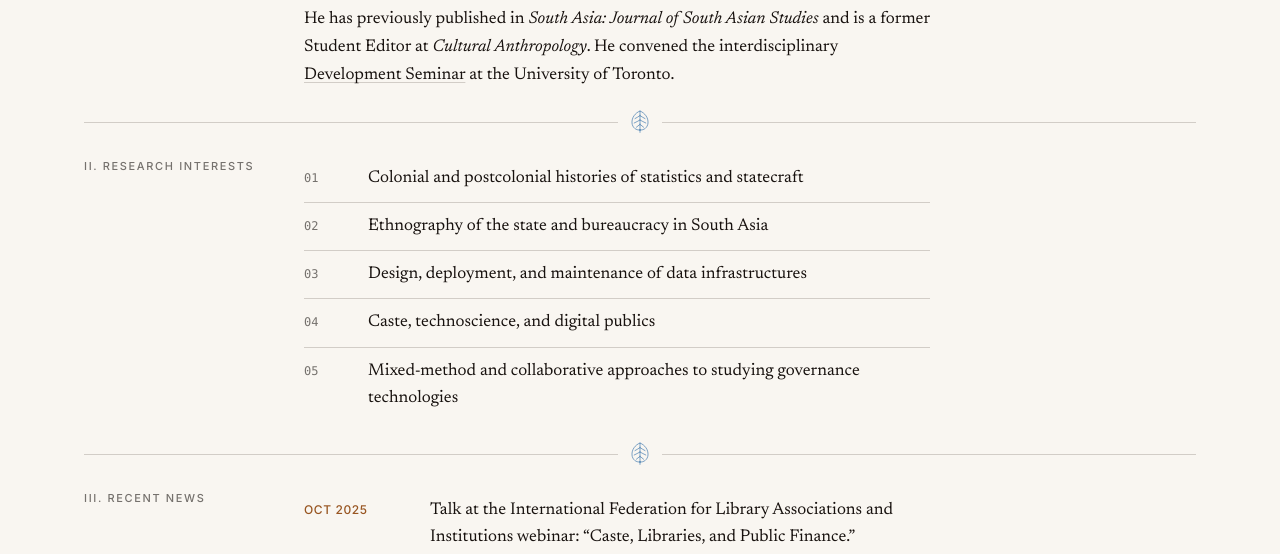
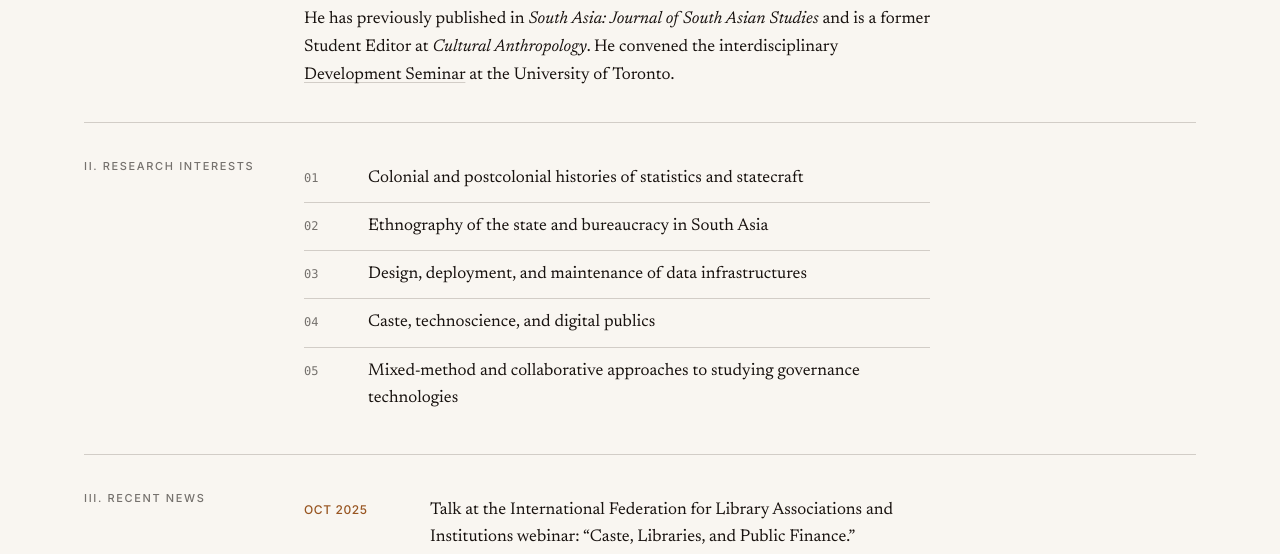
Before and after one commit to skishchampi/skishchampi.github.io, a Jekyll site: the page built from index.md, in a window 1280 px wide. Shown: the part 996-1550 px from the top of the page. Built offline with Jekyll 4.4.1, drawn with Linux system fonts in a browser that asks for light colours; some web fonts are replaced.

Commit message:
Reduce ornament density; restore ochre kickers; trim Research
Apply the three priority recommendations from the design critique:

1. Drop the dharmachakra before each thread heading on Research,
   and remove the bodhi-leaf fleurons on every block divider
   site-wide. Keeps the home-hero dharmachakra, the wheel-before-§
   markers on Publications, the leaf in the global footer, and the
   stupa coda on long pages — five ornament moments down to three.

2. Restore ochre as the kicker colour on .lede and .pagehead.
   Cobalt now reserved for active-nav underline, footer leaf, the
   diagram SVGs, and the favicon — back to a quiet pairing.

3. Remove the coverage-grid inline figure from the Method block on
   Research. The instrument-and-archive diptych below already does
   that visual work; coverage SVG stays in The question block where
   it belongs to the broader argument.

Co-Authored-By: Claude Opus 4.7 (1M context) <noreply@anthropic.com>

```diff
--- a/assets/css/style.css
+++ b/assets/css/style.css
@@ -261,7 +261,7 @@ main pre code { background: none; padding: 0; }
 .lede .kicker {
   font: 500 11px/1 var(--sans);
   letter-spacing: 0.18em; text-transform: uppercase;
-  color: var(--accent-blue);
+  color: var(--accent);
   margin-bottom: 20px;
 }
 .lede .hd {
@@ -316,31 +316,6 @@ main pre code { background: none; padding: 0; }
   position: relative;
 }
 .block:last-of-type { border-bottom: 1px solid var(--rule); }
-.block:not(:first-of-type)::before {
-  content: '';
-  position: absolute;
-  top: -1px;
-  left: 50%;
-  transform: translateX(-50%);
-  width: 44px;
-  height: 2px;
-  background: var(--paper);
-  z-index: 1;
-}
-.block:not(:first-of-type)::after {
-  content: '';
-  position: absolute;
-  top: -18px;
-  left: 50%;
-  transform: translateX(-50%);
-  width: 26px;
-  height: 32px;
-  background-color: var(--accent-blue);
-  -webkit-mask: url('/assets/img/bodhi.svg') no-repeat center / contain;
-  mask: url('/assets/img/bodhi.svg') no-repeat center / contain;
-  opacity: 0.85;
-  z-index: 2;
-}
 .block .label {
   font: 500 11px/1.3 var(--sans);
   letter-spacing: 0.15em; text-transform: uppercase;
@@ -402,7 +377,7 @@ main pre code { background: none; padding: 0; }
 .pagehead .kicker {
   font: 500 11px/1 var(--sans);
   letter-spacing: 0.18em; text-transform: uppercase;
-  color: var(--accent-blue);
+  color: var(--accent);
   margin-bottom: 18px;
 }
 .pagehead h1 {
@@ -960,20 +935,6 @@ footer.site .ornament svg {
   font: 500 italic 1.5rem/1.25 var(--serif);
   color: var(--ink);
   margin: 0 0 16px;
-  display: flex;
-  align-items: center;
-  gap: 12px;
-}
-.thread h3::before {
-  content: '';
-  display: inline-block;
-  width: 18px;
-  height: 18px;
-  flex-shrink: 0;
-  background-color: var(--accent-blue);
-  -webkit-mask: url('/assets/img/wheel.svg') no-repeat center / contain;
-  mask: url('/assets/img/wheel.svg') no-repeat center / contain;
-  opacity: 0.8;
 }
 .thread .thread-text p {
   font: 400 1.0625rem/1.65 var(--serif);
```
Also changed, not shown: research.md (+0 -4 lines).
